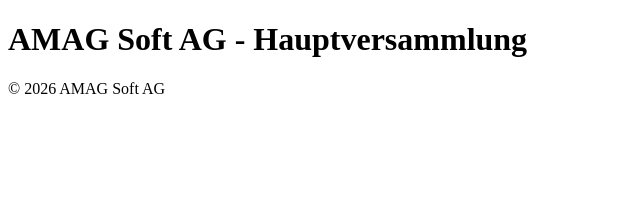
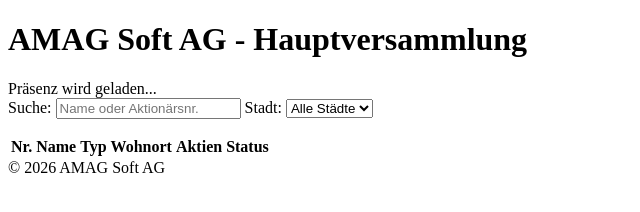
Before and after one commit to devechernova/hv-einlass, a plain HTML site: page index.html in a window 1280 px wide. Shown: the whole page, without its empty margins (0-640 px from the left). Drawn offline with Linux system fonts and the light colour scheme.

Commit message:
Add page structure

```diff
--- a/index.html
+++ b/index.html
@@ -15,7 +15,55 @@
 
 	<main>
 
-	</main>
+    <section id="praesenz">
+        Präsenz wird geladen...
+    </section>
+
+    <section class="filter">
+
+        <label for="search">
+            Suche:
+        </label>
+
+        <input
+            type="search"
+            id="search"
+            placeholder="Name oder Aktionärsnr.">
+
+        <label for="cityFilter">
+            Stadt:
+        </label>
+
+        <select id="cityFilter">
+            <option value="">
+                Alle Städte
+            </option>
+        </select>
+
+    </section>
+
+    <p id="counter"></p>
+
+    <table>
+
+        <thead>
+            <tr>
+                <th>Nr.</th>
+                <th>Name</th>
+                <th>Typ</th>
+                <th>Wohnort</th>
+                <th>Aktien</th>
+                <th>Status</th>
+            </tr>
+        </thead>
+
+        <tbody id="tableBody">
+
+        </tbody>
+
+    </table>
+
+</main>
 
 	<footer>
 		© 2026 AMAG Soft AG
```
